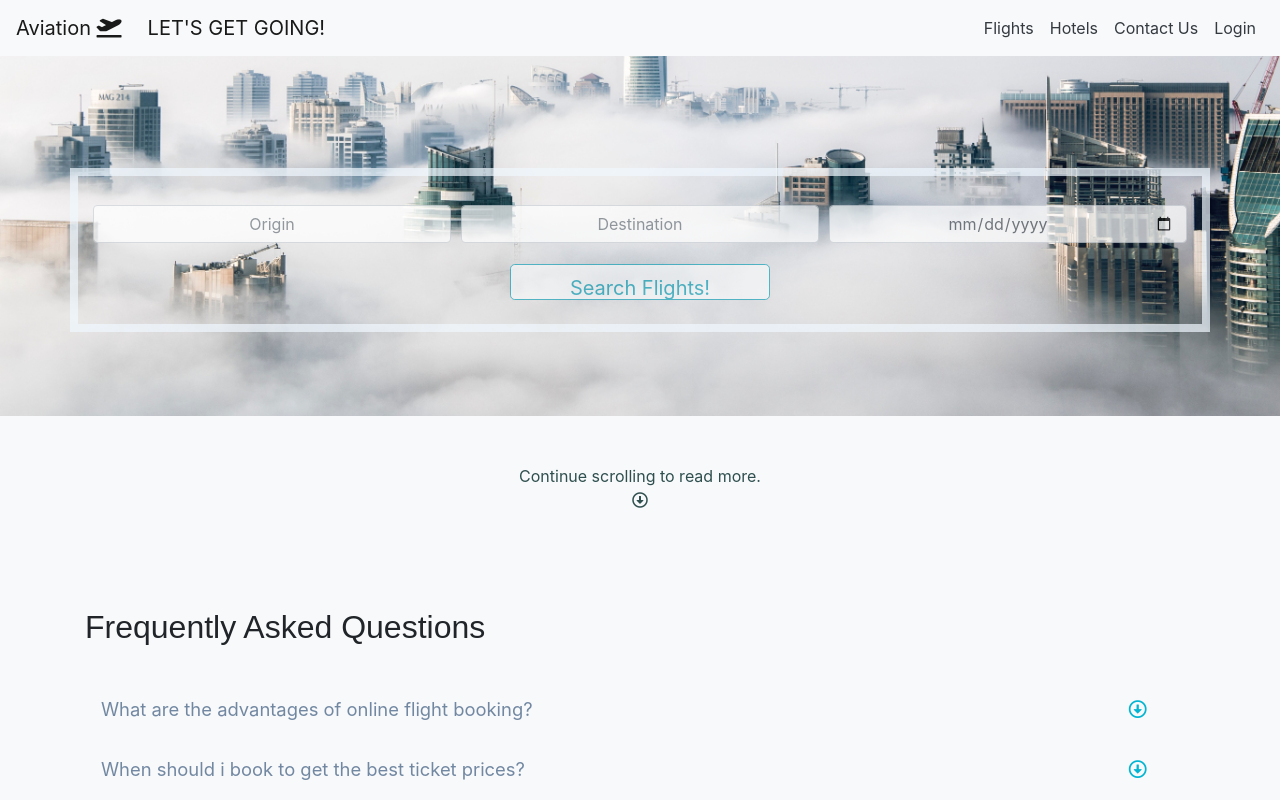
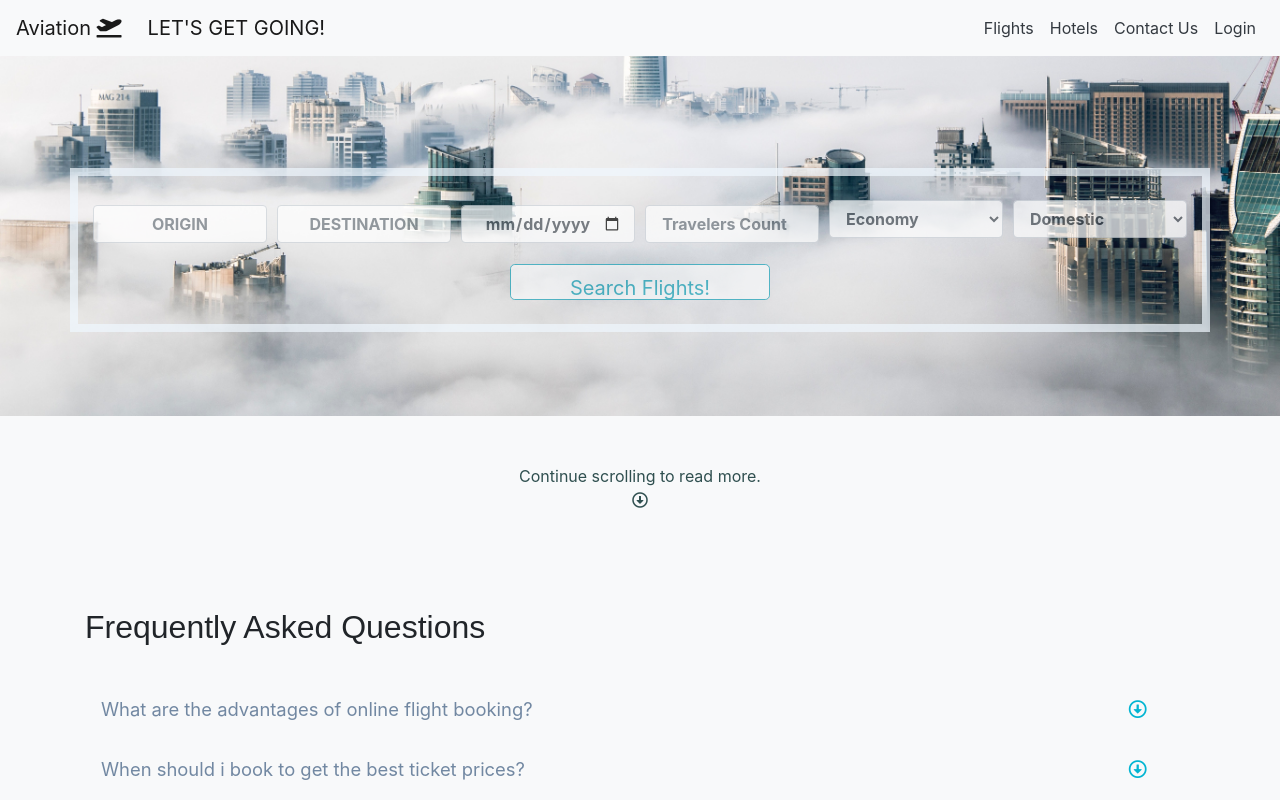
Before and after one commit to iamcodeking/FlightBookingWebsite, a React (Create React App) app: page / in a window 1280 px wide. Shown: the top 800 px of the page. Built offline with nearby package versions, Linux system fonts and the light colour scheme.

Commit message:
Irrelevant Searches removed

```diff
--- a/src/Components/pages/HomePage.js
+++ b/src/Components/pages/HomePage.js
@@ -5,22 +5,30 @@ import {Redirect} from 'react-router-dom';
 class HomePage extends Component {
   constructor() {
     super();
-    this.state = { show: false, flights: "" };
+    this.state = { show: false, flights: "" ,desti: ""};
   }
   submit = (event) => {
     event.preventDefault();
     let a = event.target.inputBox1.value;
     let b = event.target.inputBox2.value;
     let c = event.target.inputBox3.value;
+    let d = event.target.inputBox4.value;
+    let e = event.target.inputBox5.value[0];
+    let f = event.target.inputBox6.value;
+    let x = 100;
+    if(f === 'Domestic')
+    {
+      x = 100;
+    }
+    else
+    {
+      x = 0;
+    }
     let realDate = c.split('-');
-    console.log(a);
-    console.log(b);
-    console.log(c);
-    axios.get(`http://developer.goibibo.com/api/search/?app_id=46bf9d6f&app_key=a96e999bc074ce9a868a70e637518358&format=json&source=${a}&destination=${b}&dateofdeparture=${realDate[0] + realDate[1] + realDate[2]}&seatingclass=E&adults=1&children=0&infants=0&counter=100`).then(res => {
-      this.setState({ show: false, flights: res.data.data.onwardflights });
+    axios.get(`http://developer.goibibo.com/api/search/?app_id=46bf9d6f&app_key=a96e999bc074ce9a868a70e637518358&format=json&source=${a}&destination=${b}&dateofdeparture=${realDate[0] + realDate[1] + realDate[2]}&seatingclass=${e}&adults=${d}&children=0&infants=0&counter=${x}`).then(res => {
+      this.setState({ show: false, flights: res.data.data.onwardflights, desti:b });
     })
     setTimeout(() => {
-      console.log(this.state.flights);
       this.setState({show: true});
     },5000)
   }
@@ -34,13 +42,22 @@ class HomePage extends Component {
               <form onSubmit={this.submit}>
                 <div className="form-row">
                   <div className="col">
-                    <input type="text" title='Use IATA code only' className="form-control" placeholder="Origin" id="inputBox1" />
+                    <input type="text" title='Use IATA code only' className="form-control text-uppercase font-weight-bold" placeholder="Origin" id="inputBox1" />
                   </div>
                   <div className="col">
-                    <input type="text" title='Use IATA code only' className="form-control" placeholder='Destination' id="inputBox2" />
+                    <input type="text" title='Use IATA code only' className="form-control text-uppercase font-weight-bold" placeholder='Destination' id="inputBox2" />
                   </div>
                   <div className="col">
-                    <input type="date" className="form-control" id="inputBox3" />
+                    <input type="date" className="form-control font-weight-bold" id="inputBox3" />
+                  </div>
+                  <div className="col">
+                    <input type="number" className="form-control font-weight-bold" id="inputBox4" placeholder='Travelers Count'/>
+                  </div>
+                  <div className="col">
+                    <select className="form-control font-weight-bold" id="inputBox5"><option selected>Economy</option><option>Business</option></select>
+                  </div>
+                  <div className="col">
+                    <select title='Flight type' className="form-control font-weight-bold" id="inputBox6"><option selected>Domestic</option><option>International</option></select>
                   </div>
                 </div>
                 <div className="d-flex justify-content-center mt-3">
@@ -57,7 +74,7 @@ class HomePage extends Component {
       return (
         <Redirect to={{
           pathname:'/result',
-          state:{flights: this.state.flights}
+          state:{flights: this.state.flights, destFilter: this.state.desti}
         }}></Redirect>
       );
     }
--- a/src/Components/pages/Result.jsx
+++ b/src/Components/pages/Result.jsx
@@ -1,11 +1,17 @@
 import React, { Component } from 'react'
+import { Link } from 'react-router-dom'
 import './Result.css'
 
 export default class Result extends Component {
     constructor(props) {
         super(props);
-        this.state = { flights: this.props.location.state.flights };
-        console.log(this.state.flights)
+        var p = this.props.location.state.flights.filter((para)=>{
+            return para.destination == this.props.location.state.destFilter;
+        })
+        this.state = { flights: p}
+        console.log(p);
+        console.log(this.state.destFilter);
+        console.log(this.state.flights);
     }
     render() {
         return (
@@ -13,7 +19,7 @@ export default class Result extends Component {
                 <div className='container-fluid res-top-div'>
                     <div className='res-bg-div'>
                         <div className='container res-table-div'>
-                            <table class='table'>
+                            <table className='table'>
                                 <thead>
                                     <tr className='th-cust-div'>
                                         <th scope="col">Origin</th>
@@ -24,6 +30,7 @@ export default class Result extends Component {
                                         <th scope="col">Booking</th>
                                     </tr>
                                 </thead>
+                                <tbody>
                                 {
                                     this.state.flights.slice(0, 15).map((flight) => {
                                         return <tr key={flight.flightcode} className='tr-cust-div'>
@@ -36,6 +43,7 @@ export default class Result extends Component {
                                         </tr>
                                     })
                                 }
+                                </tbody>
                             </table>
                         </div>
                     </div>
```
Also changed, not shown: src/Components/pages/Booking.css (added), src/Components/pages/Booking.jsx (added).
